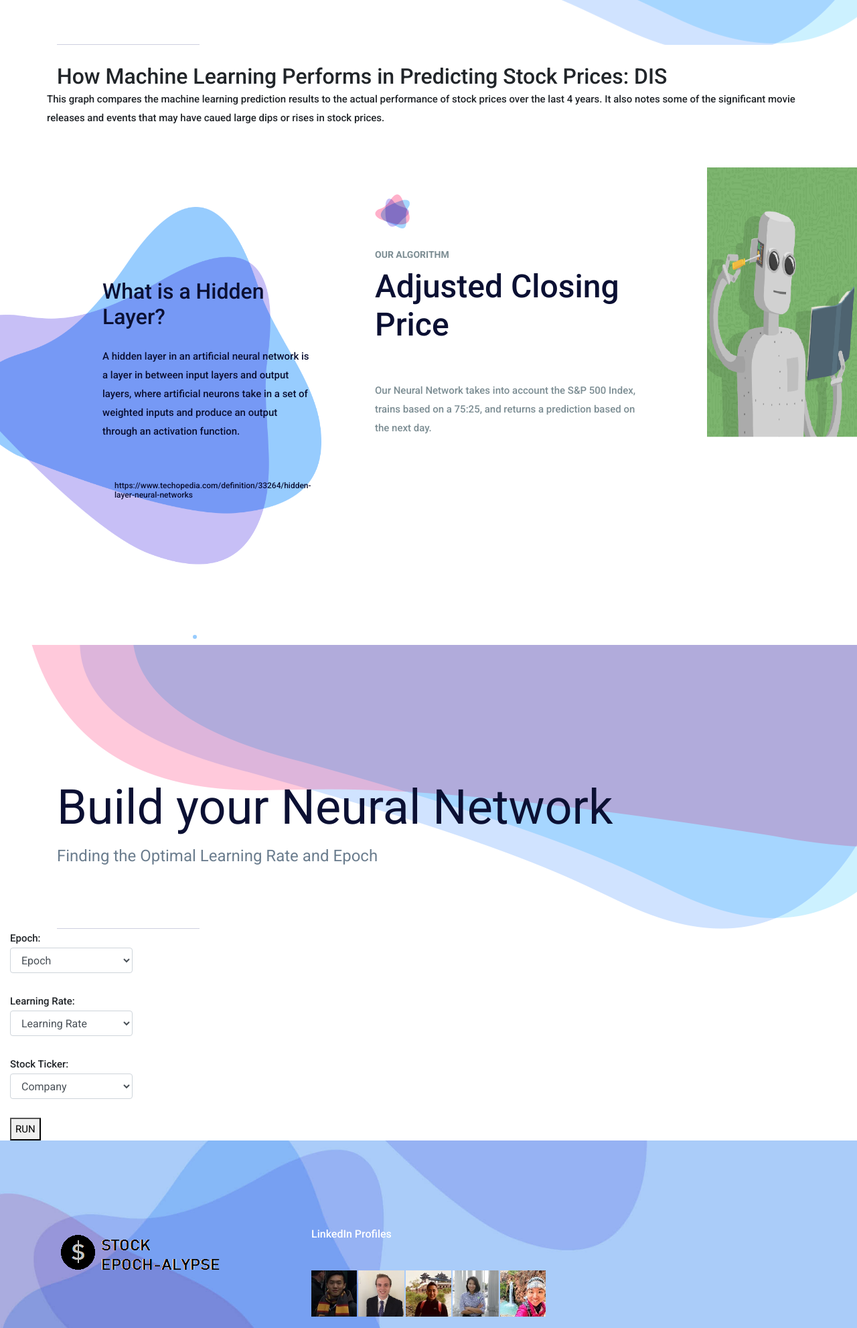
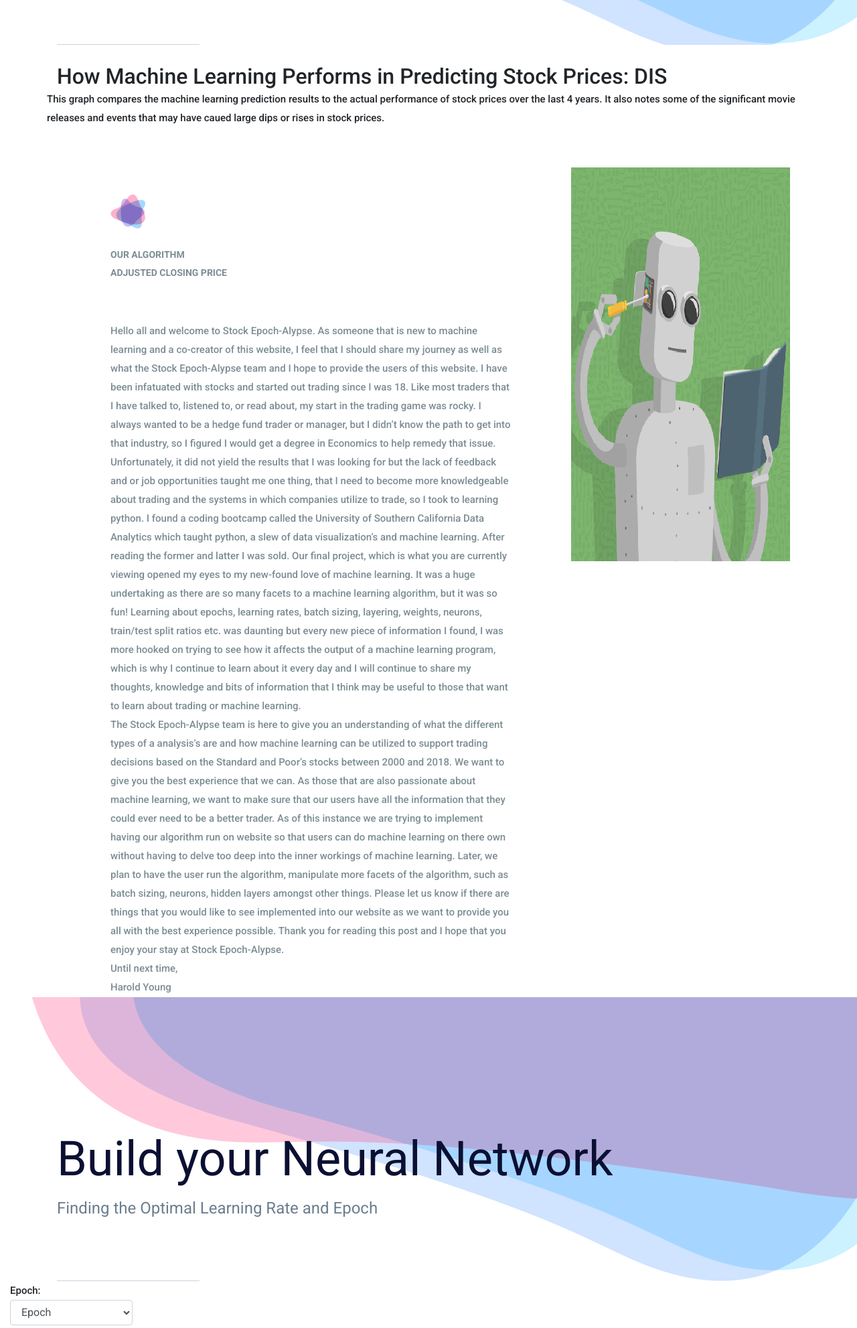
Before and after one commit to themarylin/stock-epoch-alypse, a Flask app: page /machinelearning in a window 1280 px wide. Shown: the part 329-2312 px from the top of the page at 67% size. Run offline with Flask 2, Linux system fonts and the light colour scheme; data that the repository does not hold is empty; parts of the project's set-up code (start-up, migrations or seed data) failed here and were passed over; some libraries are stand-ins or nearby versions.

Commit message:
about us partially

```diff
--- a/static/js/js_group/aapl_button.js
+++ b/static/js/js_group/aapl_button.js
@@ -1,6 +1,6 @@
 //this calls the button function and extracts values based on user input
 $(document).ready(function () {
-    $('#CMG').on('click', values = aapl_url);
+    $('#APL').on('click', values = aapl_url);
 });
 
 function aapl_url() {
--- a/static/js/js_group/comparison.js
+++ b/static/js/js_group/comparison.js
@@ -6,7 +6,7 @@ var random = [];
 var ml = []
 
 //render charts for all 4 scenarios
-d3.json("api/rand").then(function (rand_response) {
+d3.json("api/rand?stock=DIS").then(function (rand_response) {
     var jump1 = 50;
     var stocks1 = rand_response[0].data;
     var rep1 = Math.floor(stocks1.length / jump1);
@@ -41,7 +41,7 @@ d3.json("api/rand").then(function (rand_response) {
     renderLineChart(dates_rand, random, 'random-chart', name);
 });
 
-d3.json("api/scen").then(function (response) {
+d3.json("api/scen?stock=DIS").then(function (response) {
     var jump = 50;
     var stocks = response.data;
     var rep = Math.floor(stocks.length / jump);
--- a/templates/comparison.html
+++ b/templates/comparison.html
@@ -105,7 +105,7 @@
             <script src="{{url_for('static', filename='js/js_group/dis_button.js')}}"></script>
             <button type="button" class="btn btn-secondary" aria-pressed="true" id="CMG">Chipotle</button>
             <script src="{{url_for('static', filename='js/js_group/cmg_button.js')}}"></script>
-            <button type="button" class="btn btn-secondary" aria-pressed="true" id="APPL">Apple</button>
+            <button type="button" class="btn btn-secondary" aria-pressed="true" id="APL">Apple</button>
             <script src="{{url_for('static', filename='js/js_group/aapl_button.js')}}"></script>
             <button type="button" class="btn btn-secondary" aria-pressed="true" id="CVS">CVS</button>
             <script src="{{url_for('static', filename='js/js_group/cvs_button.js')}}"></script>
--- a/templates/index.html
+++ b/templates/index.html
@@ -203,7 +203,7 @@
                 <h1>Our Mission</h1>
             </div>
             <div class="row">
-                <p>Our mission statement.</p>
+                <p>The purpose for this project was to help those that want to get into trading, but don’t know how to start.  The barrier to entry for trading can seem daunting when viewing all the different types of analysis such as fundamental, technical and sentiment as well as trying to understand finance.  To help those with this problem, we provide a machine learning algorithm that analyzes every stock price from every stock in the Standard and Poor’s 500 from 2000 to 2018 to predict the next day’s return of the selected stock.</p>
             </div>
         </div>
     </section>
--- a/templates/machinelearning.html
+++ b/templates/machinelearning.html
@@ -99,7 +99,9 @@
         </div>
         <div class="container">
             <div class="row">
-                <p>This graph compares the machine learning prediction results to the actual performance of stock prices over the last 4 years. It also notes some of the significant movie releases and events that may have caued large dips or rises in stock prices.</p>
+                <p>This graph compares the machine learning prediction results to the actual performance of stock
+                    prices over the last 4 years. It also notes some of the significant movie releases and events that
+                    may have caued large dips or rises in stock prices.</p>
             </div>
         </div>
     </section>
@@ -109,70 +111,49 @@
 
     <!--================The Machine Learning Area =================-->
     <section class="best_3d_area">
-        <div class="left_3d">
-            <div class="shap_slider_inner owl-carousel">
-                <div class="item">
-                    <h2>What is a Hidden Layer?</h2>
-                    <p>A hidden layer in an artificial neural network is a layer in between input layers and output
-                        layers, where artificial neurons take in a set of weighted inputs and produce an output through
-                        an activation function.</p>
-                    <div class="media">
-                        <div class="media-body">
-                            <h5></h5>
-                            <h6>https://www.techopedia.com/definition/33264/hidden-layer-neural-networks</h6>
-                        </div>
-                    </div>
-                </div>
-                <div class="item">
-                    <h2>What are Epochs?</h2>
-                    <p>One Epoch is when an entire dataset is passed forward and backward through the neural network
-                        only once</p>
-                    <div class="media">
-                        <div class="media-body">
-                            <h5># Epochs used: 1000</h5>
-                            <h6>https://towardsdatascience.com/epoch-vs-iterations-vs-batch-size-4dfb9c7ce9c9</h6>
-                        </div>
-                    </div>
-                </div>
-                <div class="item">
-                    <h2>What is the Learning Rate?</h2>
-                    <p>Learning rate is a hyper-parameter that controls how much we are adjusting the weights of our
-                        network with respect the loss gradient. The lower the value, the slower we travel along the
-                        downward slope. While this might be a good idea (using a low learning rate) in terms of making
-                        sure that we do not miss any local minima, it could also mean that we'll be taking a long time
-                        to converge — especially if we get stuck on a plateau region.</p>
-                    <div class="media">
-                        <div class="media-body">
-                            <h5>Our Learning Rate: between .001 and .003</h5>
-                            <h6>https://towardsdatascience.com/understanding-learning-rates-and-how-it-improves-performance-in-deep-learning-d0d4059c1c10</h6>
-                        </div>
-                    </div>
-                </div>
-                <div class="item">
-                    <h2>What is a neuron?</h2>
-                    <p>A "neuron" in an artificial neural network is a mathematical approximation of a biological
-                        neuron. It takes a vector of inputs, performs a transformation on them, and outputs a single
-                        scalar value. It can be thought of as a filter. Typically we use nonlinear filters in neural
-                        networks.</p>
-                    <div class="media">
-                        <div class="media-body">
-                            <h5># of Neurons used: between 32 and 256</h5>
-                            <h6>https://www.quora.com/What-are-neurons-in-machine-learning</h6>
-                        </div>
-                    </div>
-                </div>
-            </div>
-        </div>
-        <div class="right_text">
+        <div class="container">
             <div class="right_text_inner">
                 <div class="text_3d">
                     <div class="l_title">
                         <img src="img/icon/title-icon.png" alt="">
                         <h6>Our Algorithm</h6>
-                        <h2>Adjusted Closing Price</h2>
+                        <h6>Adjusted Closing Price</h6>
                     </div>
-                    <p>Our Neural Network takes into account the S&P 500 Index, trains based on a 75:25, and returns a
-                        prediction based on the next day.</p>
+                    <p>Hello all and welcome to Stock Epoch-Alypse. As someone that is new to machine learning and a
+                        co-creator of this website, I feel that I should share my journey as well as what the Stock
+                        Epoch-Alypse team and I hope to provide the users of this website. I have been infatuated with
+                        stocks and started out trading since I was 18. Like most traders that I have talked to,
+                        listened to, or read about, my start in the trading game was rocky. I always wanted to be a
+                        hedge fund trader or manager, but I didn’t know the path to get into that industry, so I
+                        figured I would get a degree in Economics to help remedy that issue. Unfortunately, it did not
+                        yield the results that I was looking for but the lack of feedback and or job opportunities
+                        taught me one thing, that I need to become more knowledgeable about trading and the systems in
+                        which companies utilize to trade, so I took to learning python. I found a coding bootcamp
+                        called the University of Southern California Data Analytics which taught python, a slew of data
+                        visualization’s and machine learning. After reading the former and latter I was sold. Our final
+                        project, which is what you are currently viewing opened my eyes to my new-found love of machine
+                        learning. It was a huge undertaking as there are so many facets to a machine learning
+                        algorithm, but it was so fun! Learning about epochs, learning rates, batch sizing, layering,
+                        weights, neurons, train/test split ratios etc. was daunting but every new piece of information
+                        I found, I was more hooked on trying to see how it affects the output of a machine learning
+                        program, which is why I continue to learn about it every day and I will continue to share my
+                        thoughts, knowledge and bits of information that I think may be useful to those that want to
+                        learn about trading or machine learning. </p>
+                    <p>The Stock Epoch-Alypse team is here to give you an understanding of what the different types of
+                        a analysis’s are and how machine learning can be utilized to support trading decisions based on
+                        the Standard and Poor’s stocks between 2000 and 2018. We want to give you the best experience
+                        that we can. As those that are also passionate about machine learning, we want to make sure
+                        that our users have all the information that they could ever need to be a better trader. As of
+                        this instance we are trying to implement having our algorithm run on website so that users can
+                        do machine learning on there own without having to delve too deep into the inner workings of
+                        machine learning. Later, we plan to have the user run the algorithm, manipulate more facets of
+                        the algorithm, such as batch sizing, neurons, hidden layers amongst other things. Please let us
+                        know if there are things that you would like to see implemented into our website as we want to
+                        provide you all with the best experience possible. Thank you for reading this post and I hope
+                        that you enjoy your stay at Stock Epoch-Alypse.</p>
+                    <p>Until next time,</p>
+                    <p>Harold Young</p>
+
                 </div>
                 <div class="shap_mobile">
                     <img src="img/machinelearning.png" alt="">
```
Also changed, not shown: templates/aboutus.html (+82 -1 lines), static/img/Profiles/harold.png (added), static/img/Profiles/jackie.jpg (added), static/img/Profiles/jeff.jpg (added), static/img/Profiles/shang.jpg (added).
